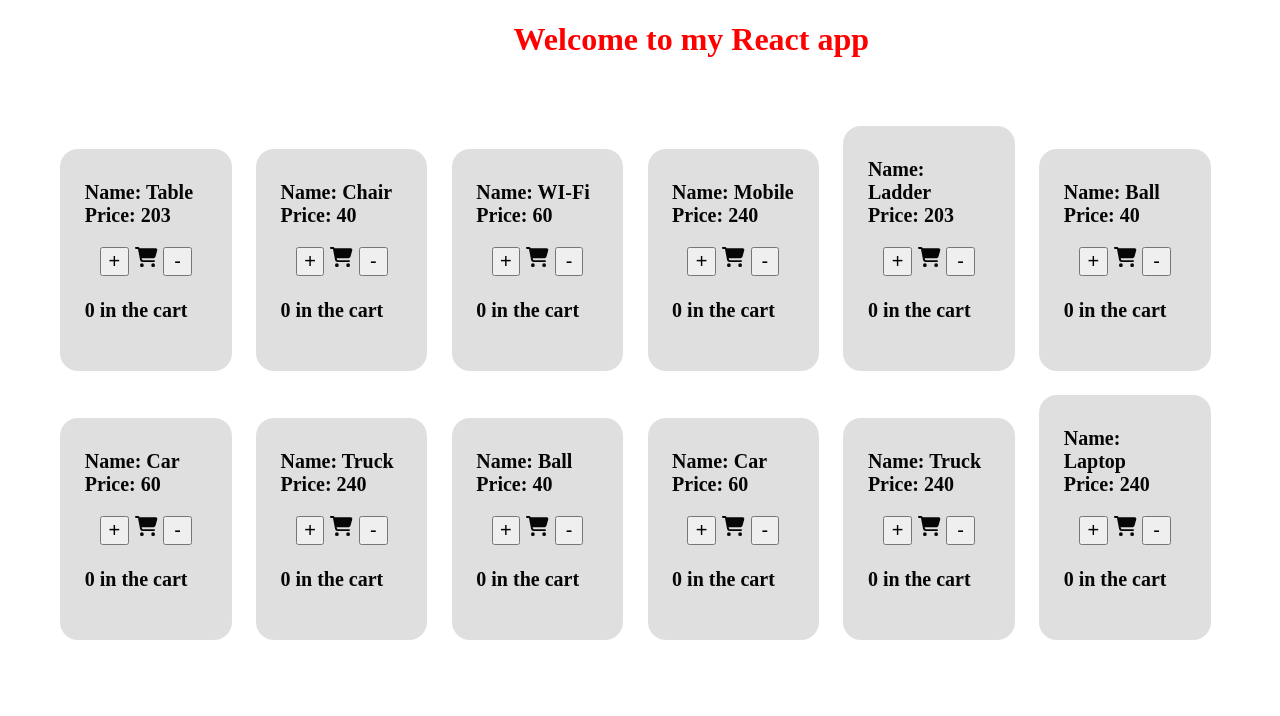
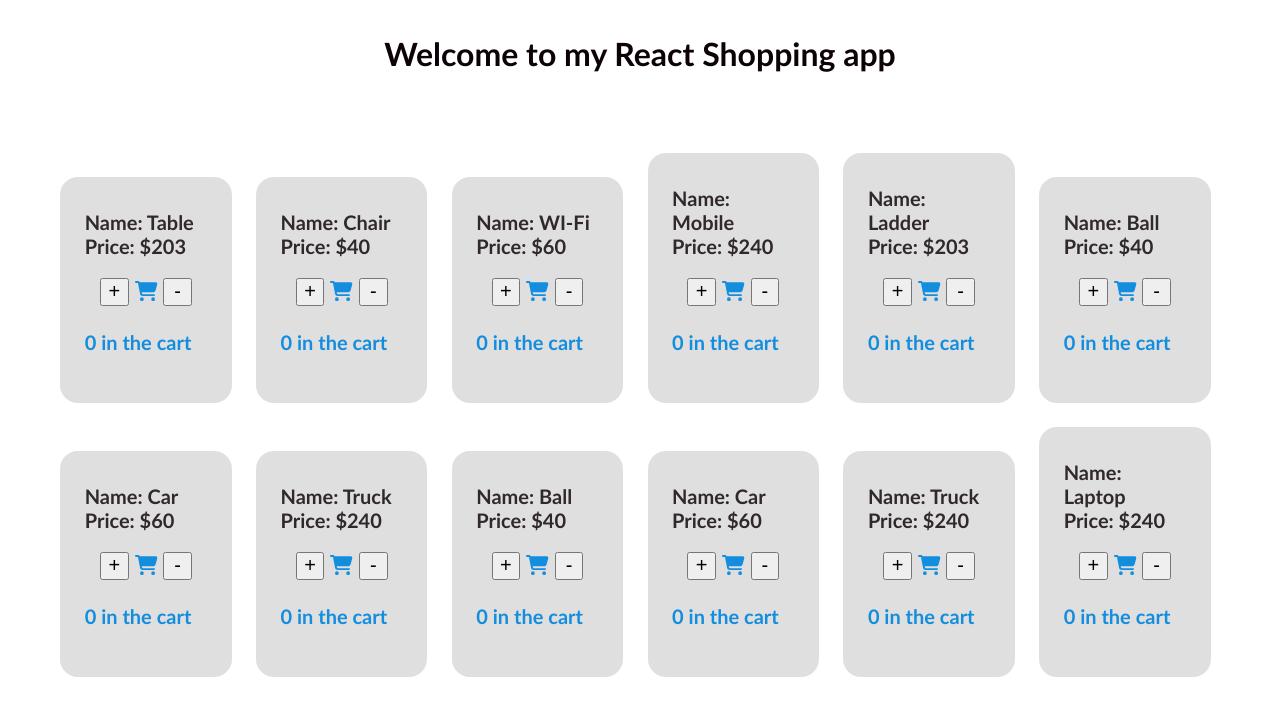
Before and after one commit to kunaal-gupta/React-Shopping-Cart, a React (Vite) app: page / in a window 1280 px wide. Both pictures are taken after a click on the button "Start Shopping". Shown: the top 716 px of the page. Built offline with nearby package versions, Linux system fonts and the light colour scheme.

Commit message:
styled buttons & layout

```diff
--- a/src/App.jsx
+++ b/src/App.jsx
@@ -58,20 +58,21 @@ export function Boxes() {
 
   const Inventory = currProducts.map(Product =>
 
-    <li className='box' key={Product.id} >
-      <p>
-        Name: {Product.name} <br />
-        Price: {Product.Price}
-      </p>
+    <li className='box' id = 'box' key={Product.id} >
+      <p id='prodHeading'>
+        Name: {Product.name} <br/>
+        Price: ${Product.Price}  </p>
 
       <div style={{ display: 'flex', justifyContent: 'center' }}>
         <button className='Add_Del_button' onClick={() => Add(Product.id)}> + </button>
-        <FontAwesomeIcon icon={faShoppingCart} style={{}}/>
+        <FontAwesomeIcon icon={faShoppingCart} style={{marginTop: '3%'}}/>
         <button className='Add_Del_button' onClick={() => Delete(Product.id)}> - </button>
       </div><br/>
 
       {Product.count} in the cart
+
     </li>
+
   );
 
   return (<ul>{Inventory} </ul>);
@@ -98,7 +99,7 @@ export function Homepage() {
       document.getElementById('shoppingPage').style.display = 'block'
 
 
-    }, 1000)
+    },2000)
 
 
 
@@ -106,7 +107,7 @@ export function Homepage() {
 
   return (
       <div id='welcomepage'>
-          <h1 style={{fontSize: '320%', marginLeft: '25%', marginTop: '20%'}}> Welcome to React Shopping Cart </h1> <br />
+          <h1 style={{fontSize: '320%', marginLeft: '25%', marginTop: '20%', fontFamily: 'Calibri'}}> Welcome to React Shopping Cart </h1> <br />
           <button className= 'HomepageButton' id='HomepageButton' onClick={hideHomepage}> Start Shopping </button>
           <div className='loader' id='loader'>
           </div>
@@ -121,10 +122,14 @@ export function ReactShop() {
       <Homepage />
 
       <div id = 'shoppingPage' style={{display: 'none'}}>
-        <h1 className="Heading"> Welcome to my React app </h1> <br />
+        <h1 className="Heading"> Welcome to my React Shopping app </h1> <br />
         <BoxesList />
 
       </div>
+      {/* <ul> {Products.map((e) => {
+        return <li key={e.id}> {e.name}  {e.count} </li>
+      })}
+      </ul> */}
     </>
   );
 }
--- a/src/Style.css
+++ b/src/Style.css
@@ -1,7 +1,20 @@
 .Heading{
-    color: red;
-    font-weight: 900 ;
-    padding-left: 40%;
+    color: rgb(14, 2, 9);
+    /* background-color: rgb(15, 144, 137); */
+    border-radius: 25px;
+    padding-top: 1%;
+    padding-bottom: 1%;
+
+    text-align: center;
+    font-weight: 900;
+    font-family: Calibri;
+    /* margin-left: 20%; */
+}
+
+#prodHeading{
+    color: rgb(49, 41, 41);
+    font-weight: 950;
+    /* margin-bottom: 1%; */
 }
 
 .box{
@@ -13,14 +26,19 @@
     font-size: 20px;
     width: 10%;
     display: inline-block;
+    font-family: Calibri;
 
-    color: rgb(6, 6, 6);
     border-radius: 18px;
+    color: #138dde;
+
 }
 
 .box:hover{
-    transform: scale(1.1);
+    transform: scale(1.15);
     cursor: pointer;
+    color: white;
+    background-color: #138dde;
+
 }
 
 
@@ -54,18 +72,24 @@
 }
 
 .HomepageButton:hover {
-    background-color: burlywood;
+    /* background-color: burlywood; */
     cursor:grab;
     transform: scale(1.2);
     font-weight: bold;
+    border-width: 4px;
+    background-color: #138dde;
+    border-color: white;
 
 }
 
 
 .loader {
-    border: 10px solid #f3f3f3; /* Light gray border */
+    border: 10px solid #f3f3f3;
     border-top: 8px solid #138dde; /* Blue border on top */
-    border-radius: 50%;
+    border-right: 8px solid #138dde; /* Blue border on top */
+
+
+    /* border-radius: 100%; */
     width: 60px;
     height: 60px;
     margin-left: 45%;
@@ -75,12 +99,18 @@
     animation-name: spin;
     animation-duration: 1s;
     animation-timing-function: linear;
+    animation-iteration-count: infinite;
 
 }
 
-  @keyframes spin {
-    0% { transform: rotate(0deg); }
+@keyframes spin {
+    0% {
+      transform: rotate(0deg);
+    }
+    50% {
+        transform: rotate(180de);
+    }
     100% {
-        transform: rotate(360deg);
-        border-top: 8px solid red; }
+      transform: rotate(360deg);
+    }
   }
```
